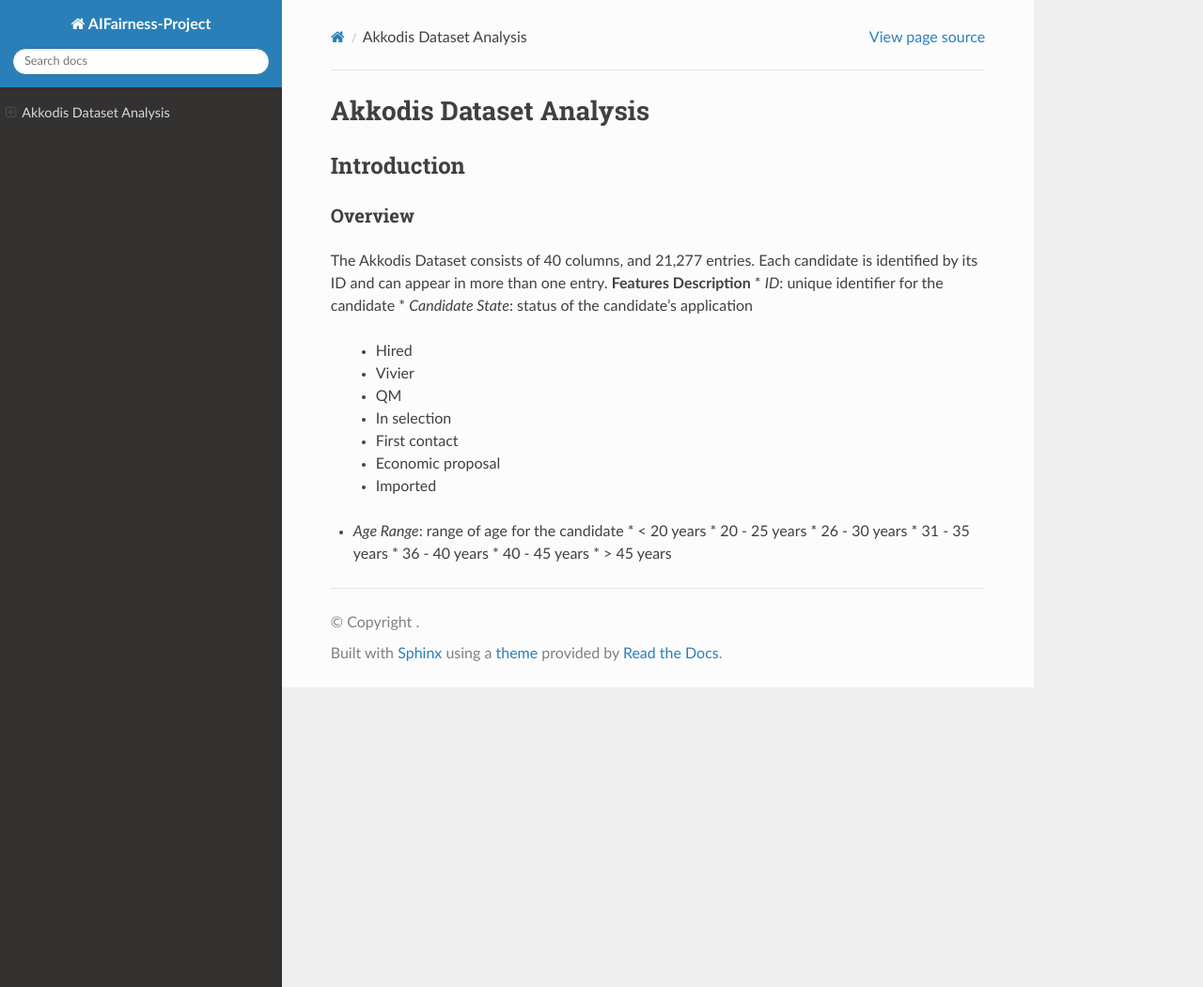
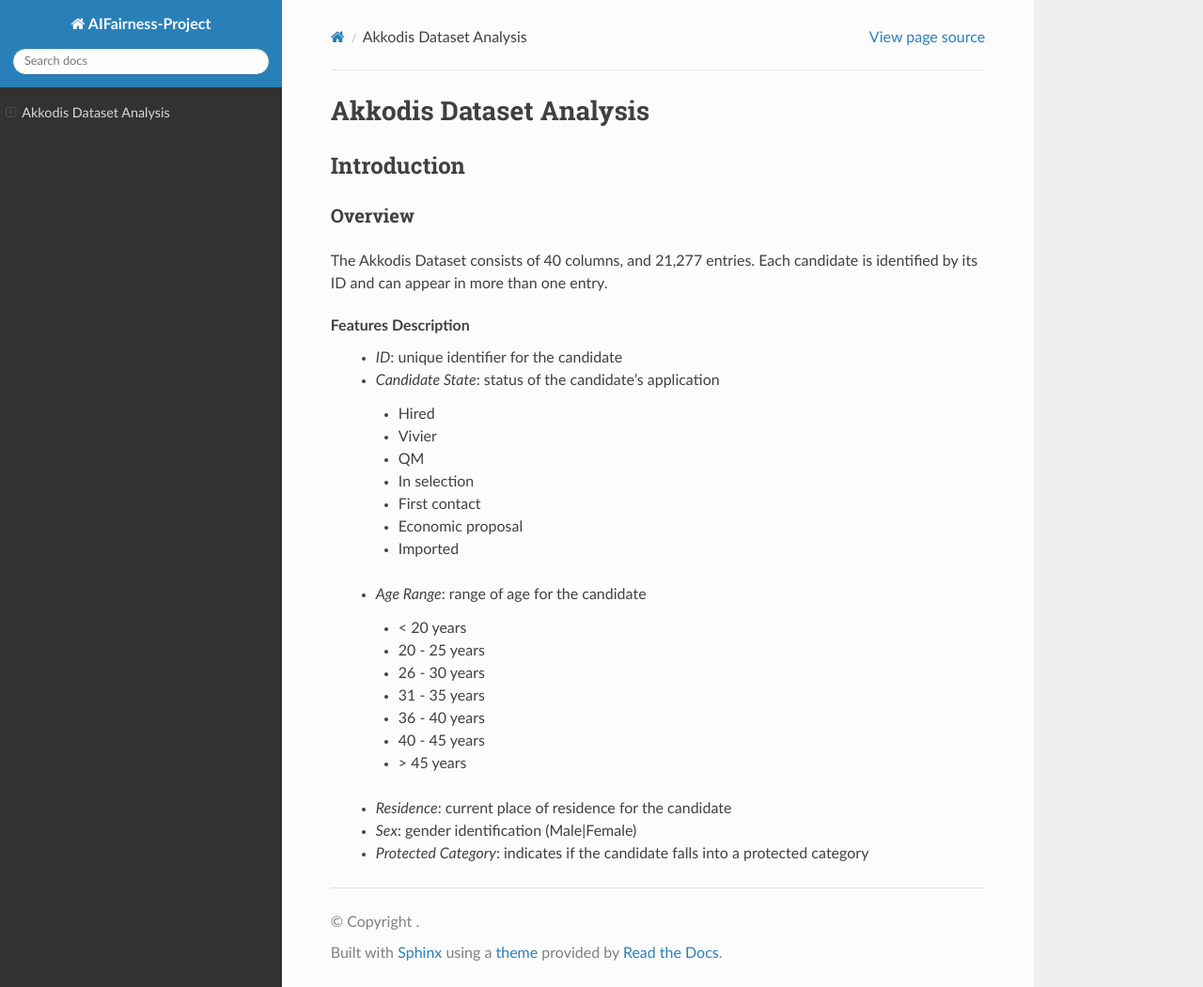
Before and after one commit to giulia-vivarelli/AIFairness-Project, a Sphinx documentation site: the page built from docs/source/index.rst, in a window 1280 px wide and 1051 px high. Shown: the whole window at 94% size. Built offline with Sphinx 7.4.7 and the Read the Docs theme 3.1.0, drawn with Linux system fonts in a browser that asks for light colours.

Commit message:
Update index.rst

```diff
--- a/docs/source/index.rst
+++ b/docs/source/index.rst
@@ -7,9 +7,10 @@
 Overview
 ~~~~~~~~~~~~~
 The Akkodis Dataset consists of 40 columns, and 21,277 entries. Each candidate is identified by its ID and can appear in more than one entry.
+
 **Features Description**
-* *ID*: unique identifier for the candidate
-* *Candidate State*: status of the candidate's application
+ * *ID*: unique identifier for the candidate
+ * *Candidate State*: status of the candidate's application
   * Hired
   * Vivier
   * QM
@@ -17,7 +18,7 @@
   * First contact
   * Economic proposal
   * Imported
-* *Age Range*: range of age for the candidate
+ * *Age Range*: range of age for the candidate
   * < 20 years
   * 20 - 25 years
   * 26 - 30 years
@@ -25,3 +26,6 @@
   * 36 - 40 years
   * 40 - 45 years
   * > 45 years
+ * *Residence*: current place of residence for the candidate
+ * *Sex*: gender identification (Male|Female)
+ * *Protected Category*: indicates if the candidate falls into a protected category
```
